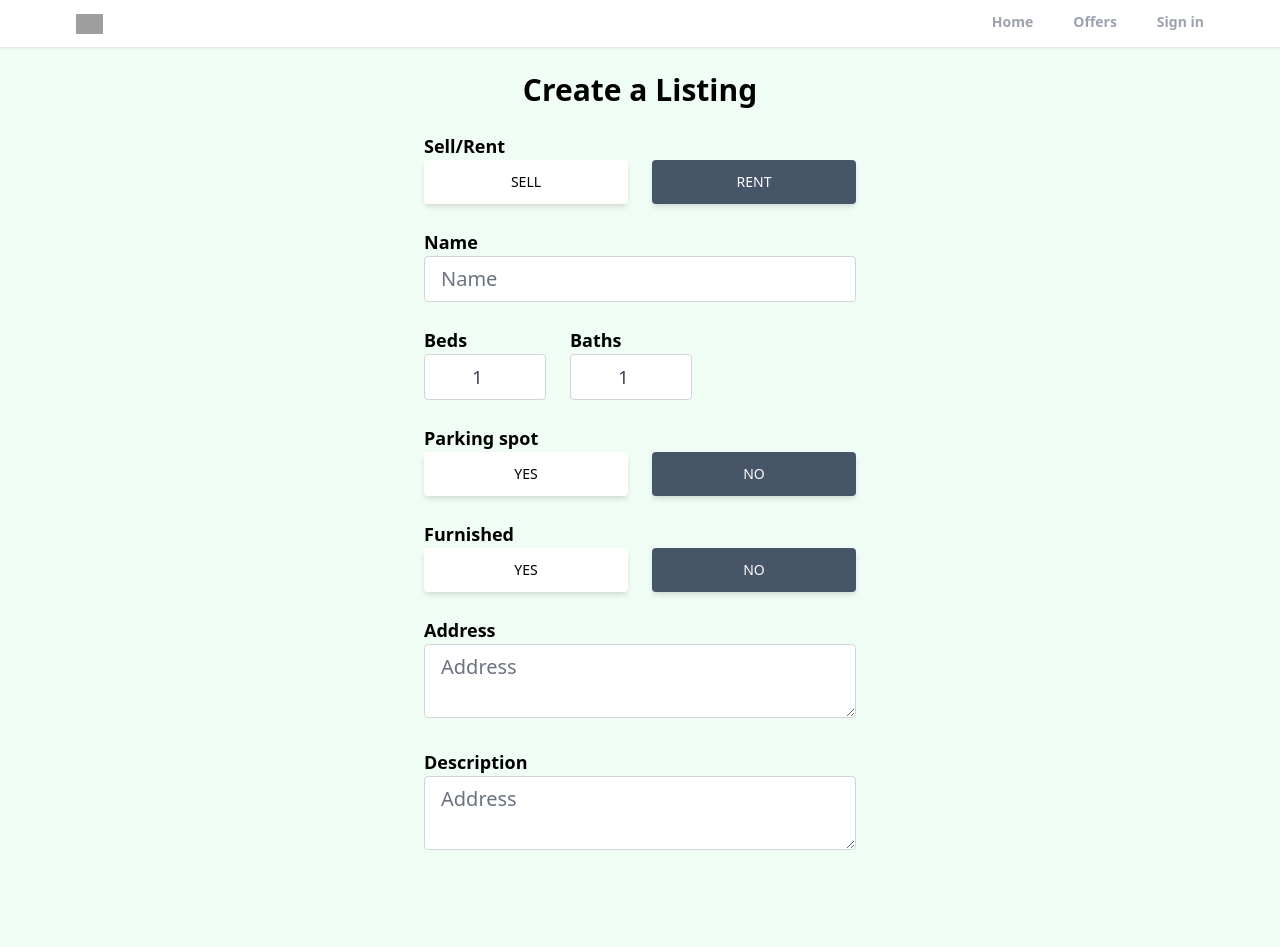
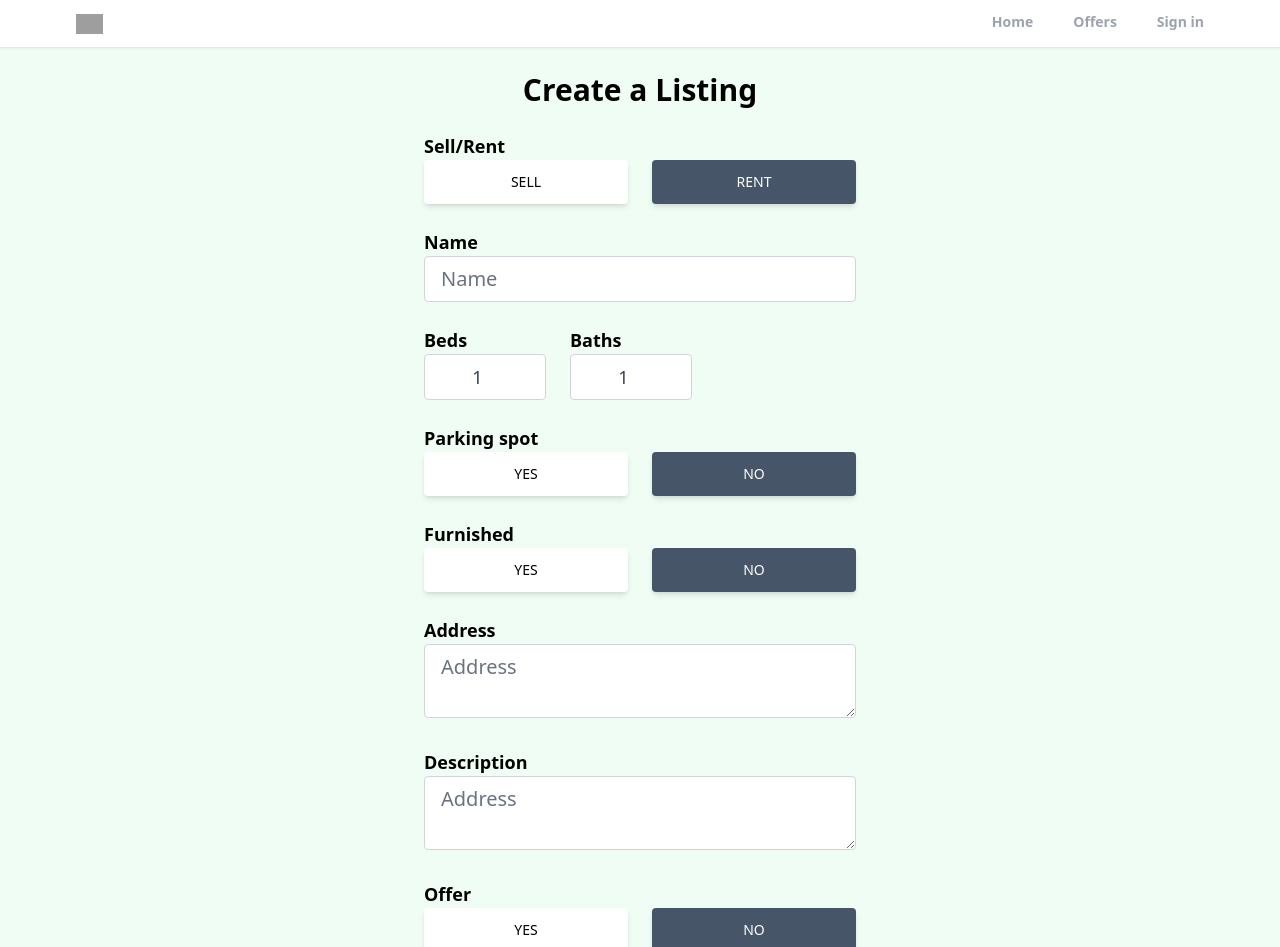
Before and after one commit to Ilie1985/realtor_reactjs, a React (Create React App) app: page /create-listing in a window 1280 px wide. Shown: the top 947 px of the page. Before the commit the page ends 880 px from the top, so only its background shows below. Built offline with nearby package versions, Linux system fonts and the light colour scheme; no server answers; grey boxes are pictures that could not be loaded.

Commit message:
offer buttons UI in create listing page

```diff
--- a/src/pages/CreateListing.js
+++ b/src/pages/CreateListing.js
@@ -10,6 +10,7 @@ const CreateListing = () => {
     furnished: false,
     address: "",
     description: "",
+    offer: false,
   });
   const {
     type,
@@ -20,6 +21,7 @@ const CreateListing = () => {
     furnished,
     address,
     description,
+    offer,
   } = formData;
   const onChange = () => {};
 
@@ -177,6 +179,33 @@ const CreateListing = () => {
           required
           className="w-full px-4 py-2 text-xl text-gray-700 bg-white border border-gray-300 rounded transition duration-150 ease-in-out focus:text-gray-700 focus:bg-white focus:border-slate-600 mb-6"
         />
+
+        <p className="text-lg font-semibold">Offer</p>
+        <div className="flex  mb-6">
+          <button
+            type="button"
+            id="offer"
+            value={true}
+            onClick={onChange}
+            className={`mr-3 px-7 py-3 font-medium text-sm uppercase shadow-md rounded hover:shadow-lg focus:shadow-lg active:shadow-lg transition duration-150 ease-in-out w-full ${
+              !offer ? "bg-white text-black" : "bg-slate-600 text-white"
+            }`}
+          >
+            Yes
+          </button>
+
+          <button
+            type="button"
+            id="offer"
+            value={false}
+            onClick={onChange}
+            className={`ml-3 px-7 py-3 font-medium text-sm uppercase shadow-md rounded hover:shadow-lg focus:shadow-lg active:shadow-lg transition duration-150 ease-in-out w-full ${
+              offer ? "bg-white text-black" : "bg-slate-600 text-white"
+            }`}
+          >
+            No
+          </button>
+        </div>
       </form>
     </main>
   );
```
